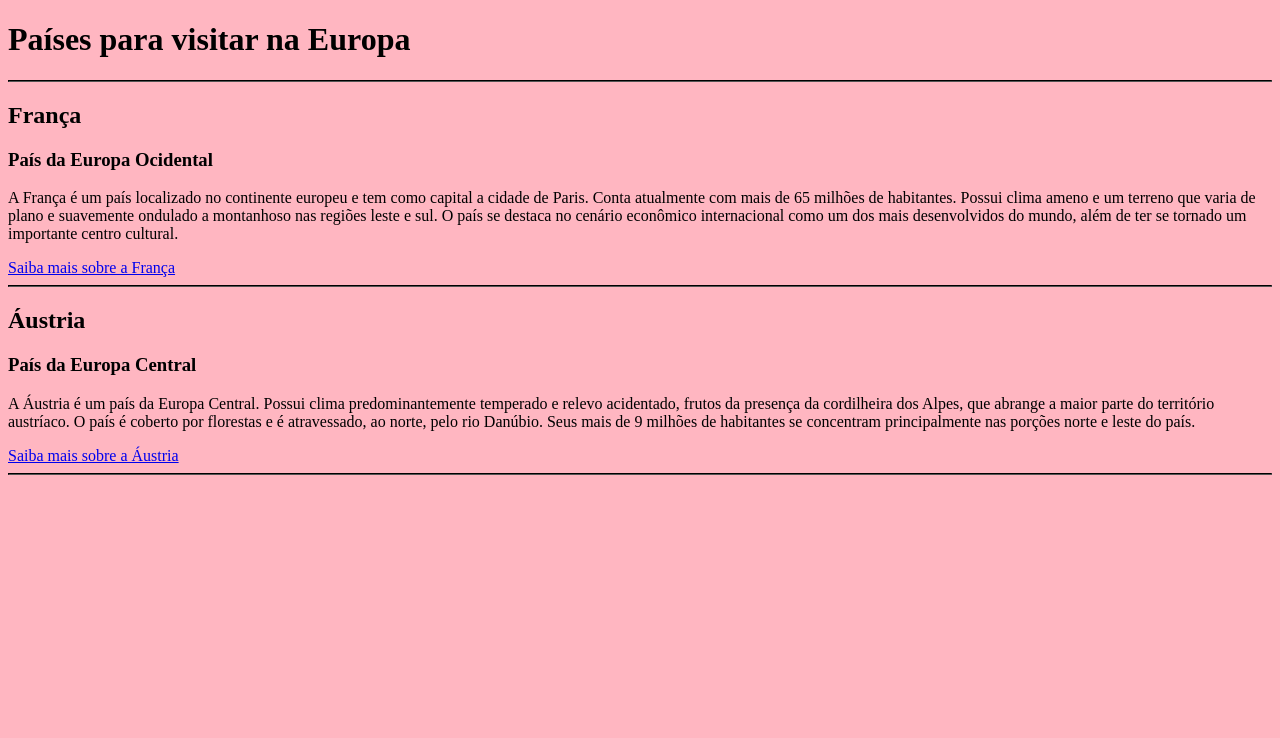
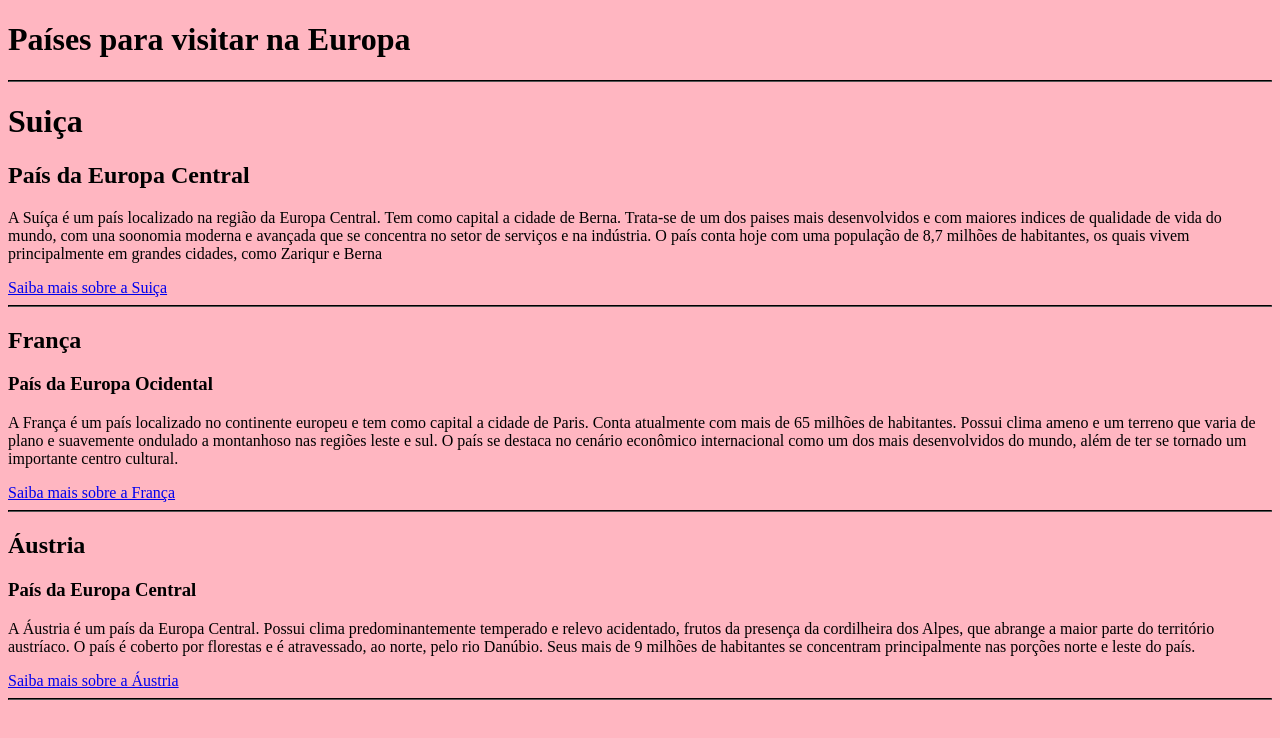
Before and after one commit to eloahsilva/elnd-aw, a plain HTML site: page index.html in a window 1280 px wide. Drawn offline with Linux system fonts and the light colour scheme.

Commit message:
Update index.html

```diff
--- a/index.html
+++ b/index.html
@@ -8,6 +8,11 @@
 </head>
 <body>
   <h1>Países para visitar na Europa</h1> <hr>
+     <h1>Suiça</h1>
+    <h2>  País da Europa Central</h2>
+   <p> A Suíça é um país localizado na região da Europa Central. Tem como capital a cidade de Berna. Trata-se de um dos paises mais desenvolvidos e com maiores indices de qualidade de vida do mundo, com una soonomia moderna e avançada que se concentra no setor de serviços e na indústria. O país conta hoje com uma população de 8,7 milhões de habitantes, os quais vivem principalmente em grandes cidades, como Zariqur e Berna</p>
+   <a href="#">Saiba mais sobre a Suiça</a>
+   <hr />
   <h2>França</h2>
   <h3>País da Europa Ocidental</h3>
   <p>A França é um país localizado no continente europeu e tem como capital a cidade de Paris. Conta atualmente com mais de 65 milhões de habitantes. Possui clima ameno e um terreno que varia de plano e suavemente ondulado a montanhoso nas regiões leste e sul. O país se destaca no cenário econômico internacional como um dos mais desenvolvidos do mundo, além de ter se tornado um importante centro cultural.</p>
```
